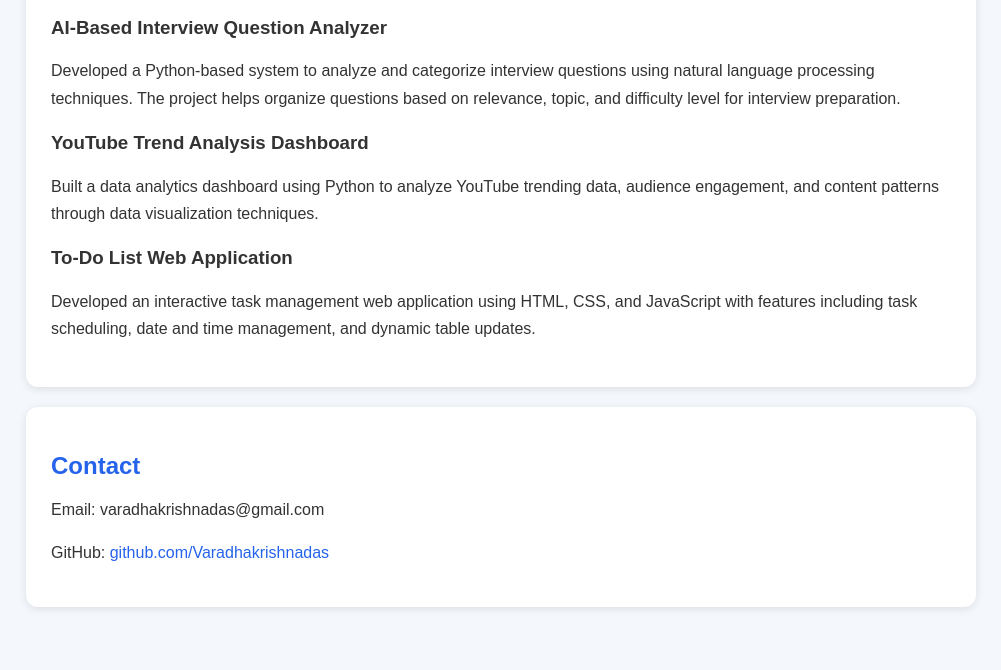
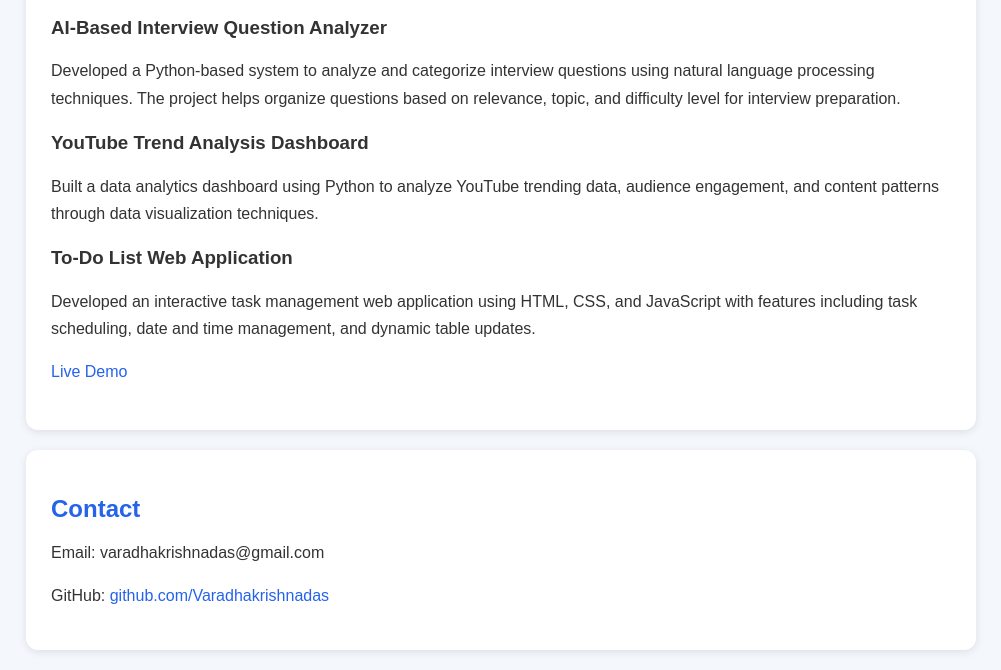
Before and after one commit to Varadhakrishnadas/portfolio-website, a plain HTML site: page index.html in a window 1280 px wide. Shown: the part 943-1613 px from the top of the page, without its empty margins (139-1140 px from the left). Before the commit the page ends 1570 px from the top, so only its background shows below. Drawn offline with Linux system fonts and the light colour scheme.

Commit message:
Add files via upload

```diff
--- a/index.html
+++ b/index.html
@@ -102,7 +102,11 @@
                 application using HTML, CSS, and JavaScript
                 with features including task scheduling,
                 date and time management, and dynamic table updates.
-            </p>
+            </p> <p>
+    <a href="https://varadhakrishnadas.github.io/To-do-App/" target="_blank">
+        Live Demo
+    </a>
+</p>
 
         </div>
 
```
